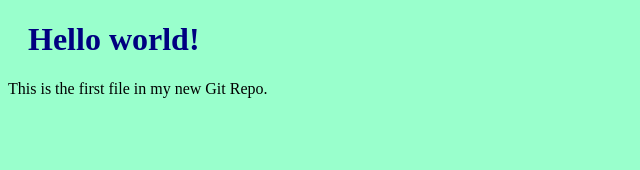
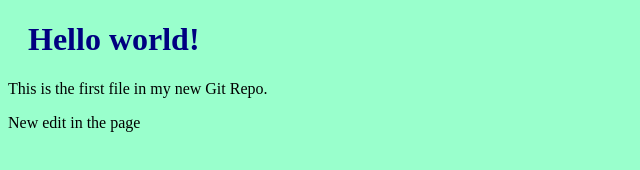
Before and after one commit to nip4m/hello-world, a plain HTML site: page index.html in a window 1280 px wide. Shown: the whole page, without its empty margins (0-640 px from the left). Drawn offline with Linux system fonts and the light colour scheme.

Commit message:
Updated index.html with new line

```diff
--- a/index.html
+++ b/index.html
@@ -8,6 +8,6 @@
 
 	<h1>Hello world!</h1>
 	<p>This is the first file in my new Git Repo.</p>
-
+	<p>New edit in the page</p>
 </body>
 </html>
```
